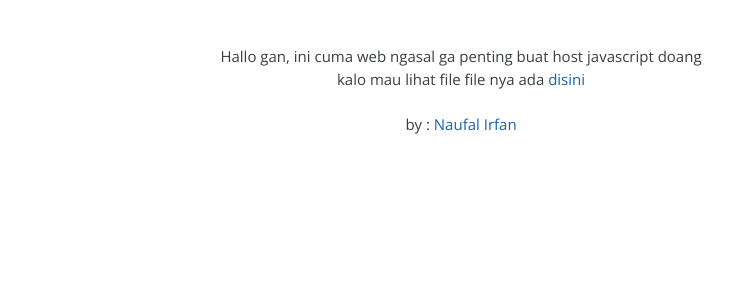
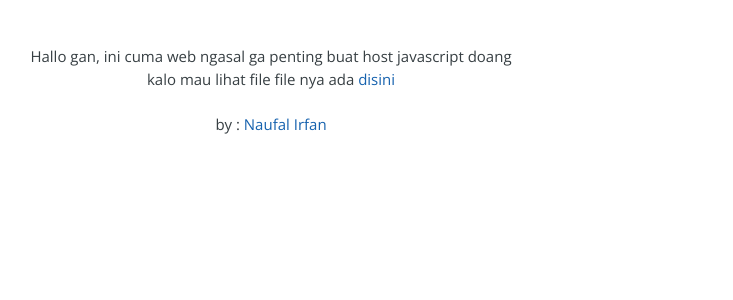
Before and after one commit to naufalirfan/pemilu, a PHP site: page /index.html in a window 1280 px wide. Shown: the top 300 px of the page, without its empty margins (179-912 px from the left). Run offline with PHP 8.4, Linux system fonts and the light colour scheme.

Commit message:
Update stylesheet.css

```diff
--- a/stylesheets/stylesheet.css
+++ b/stylesheets/stylesheet.css
@@ -6,8 +6,7 @@ body {
   margin: 0;
   font-family: "Open Sans", "Helvetica Neue", Helvetica, Arial, sans-serif;
   font-size: 15px;
-  min-width:900px;
-  width: auto !important;
+  width:900px;
   line-height: 1.5;
   color: #373F43; }
 
```
